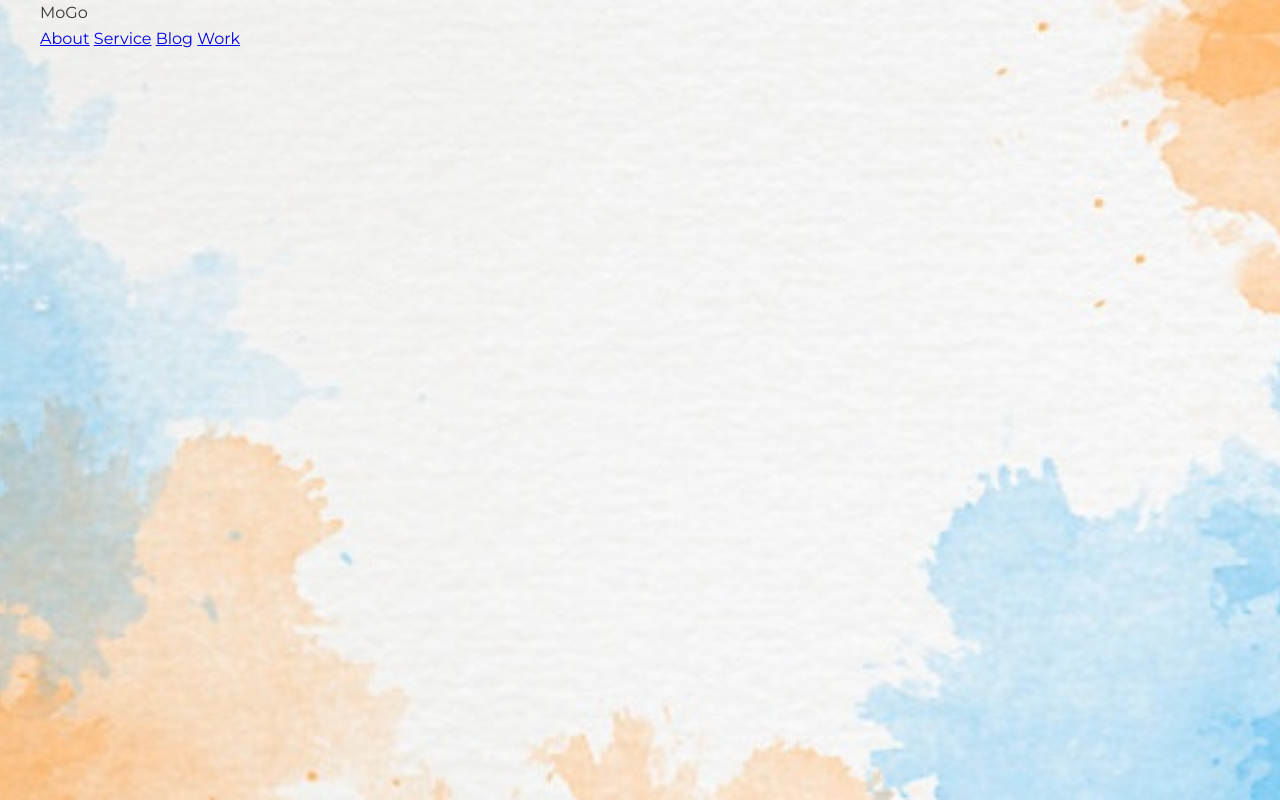
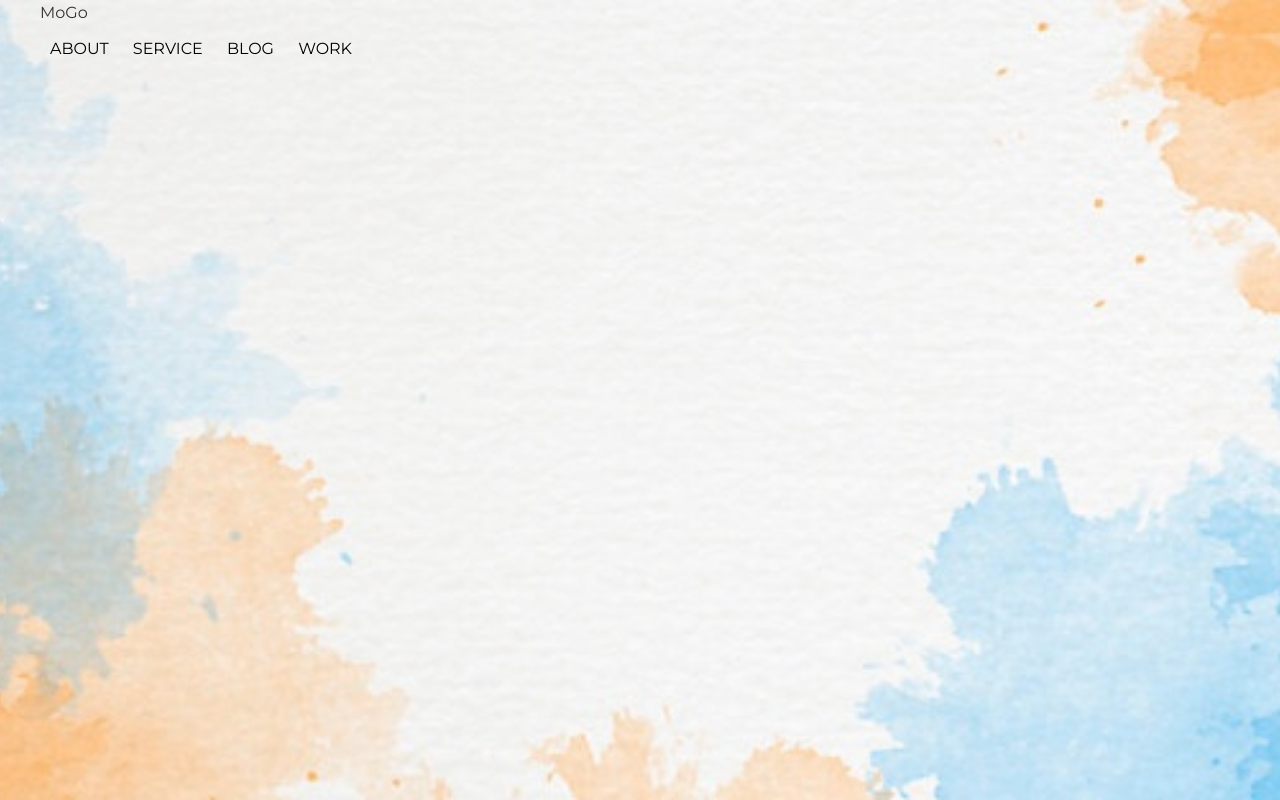
Before and after one commit to Iryna-Dm/vcs_project, a plain HTML site: page index.html in a window 1280 px wide. Drawn offline with Linux system fonts and the light colour scheme.

Commit message:
style for nav

```diff
--- a/css/style.css
+++ b/css/style.css
@@ -33,3 +33,17 @@ body {
 	right: 0;
 	z-index: 1000;
 }
+.nav {
+	font-style: 14px;
+	text-transform: uppercase;
+}
+.nav__link {
+	color: black;
+	vertical-align: top;
+	display: inline-block;
+	text-decoration: none;
+	margin: 10px;
+}
+.nav__link:hover {
+	color: brown;
+}
--- a/index.html
+++ b/index.html
@@ -15,10 +15,12 @@
 		<div class="container">
 			<div class="header__inner">
 				<div class="logo">MoGo</div>
-				<a href="#">About</a>
-				<a href="#">Service</a>
-				<a href="#">Blog</a>
-				<a href="#">Work</a>
+				<nav class="nav">
+					<a class="nav__link" href="#">About</a>
+					<a class="nav__link" href="#">Service</a>
+					<a class="nav__link" href="#">Blog</a>
+					<a class="nav__link" href="#">Work</a>
+				</nav>
 			</div>
 		</div>
 	</header>
```
